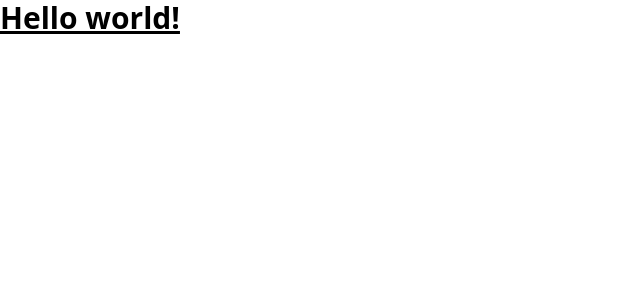
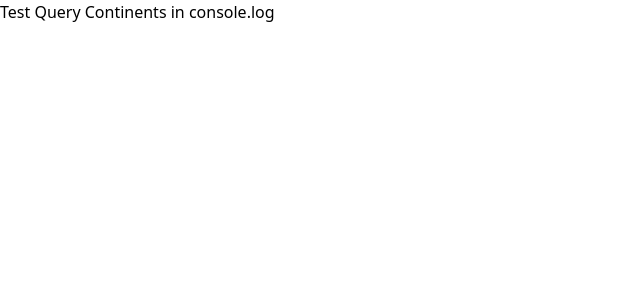
Before and after one commit to SandraVsn/check-point-wcs, a React (Create React App) app: page / in a window 1280 px wide. Shown: the top 300 px of the page, without its empty margins (0-640 px from the left). Built offline with nearby package versions, Linux system fonts and the light colour scheme; no server answers.

Commit message:
Add graphQL & test first query in console

```diff
--- a/package.json
+++ b/package.json
@@ -3,6 +3,7 @@
   "version": "0.1.0",
   "private": true,
   "dependencies": {
+    "@apollo/client": "^3.7.14",
     "@testing-library/jest-dom": "^5.16.5",
     "@testing-library/react": "^13.4.0",
     "@testing-library/user-event": "^13.5.0",
@@ -10,6 +11,7 @@
     "@types/node": "^16.18.32",
     "@types/react": "^18.2.6",
     "@types/react-dom": "^18.2.4",
+    "graphql": "^16.6.0",
     "react": "^18.2.0",
     "react-dom": "^18.2.0",
     "react-scripts": "5.0.1",
--- a/src/App.tsx
+++ b/src/App.tsx
@@ -1,8 +1,8 @@
+import ContinentsPage from "./pages/ContinentsPage";
+
 function App() {
   return (
-    <h1 className="text-3xl font-bold underline">
-      Hello world!
-    </h1>
+   <ContinentsPage />
   );
 }
 
--- /dev/null
+++ b/src/graphQL/queries.ts
@@ -0,0 +1,9 @@
+import { gql } from "@apollo/client";
+
+export const GET_ALL_CONTINENTS = gql`
+query Continents {
+    continents {
+        name
+    }
+}
+`
--- a/src/index.tsx
+++ b/src/index.tsx
@@ -3,14 +3,22 @@ import ReactDOM from 'react-dom/client';
 import './index.css';
 import App from './App';
 import reportWebVitals from './reportWebVitals';
+import { ApolloClient, InMemoryCache, ApolloProvider, gql } from '@apollo/client';
+
+const client = new ApolloClient({
+  uri: 'https://countries.nausicaa.wilders.dev/',
+  cache: new InMemoryCache(),
+});
 
 const root = ReactDOM.createRoot(
   document.getElementById('root') as HTMLElement
 );
 root.render(
   <React.StrictMode>
-    <App />
-  </React.StrictMode>
+    <ApolloProvider client={client}>
+      <App />
+    </ApolloProvider>
+  </React.StrictMode>,
 );
 
 // If you want to start measuring performance in your app, pass a function
--- /dev/null
+++ b/src/pages/ContinentsPage.tsx
@@ -0,0 +1,14 @@
+import { useQuery } from "@apollo/client";
+import { GET_ALL_CONTINENTS } from "../graphQL/queries";
+
+export default function ContinentsPage(){
+const {data: continentsList } = useQuery(GET_ALL_CONTINENTS)
+
+console.log(continentsList)
+
+return(
+    <div>
+        <h1>Test Query Continents in console.log </h1>
+    </div>
+)
+}
```
Also changed, not shown: 1 other file (tests, documents, lock files or other folders).
